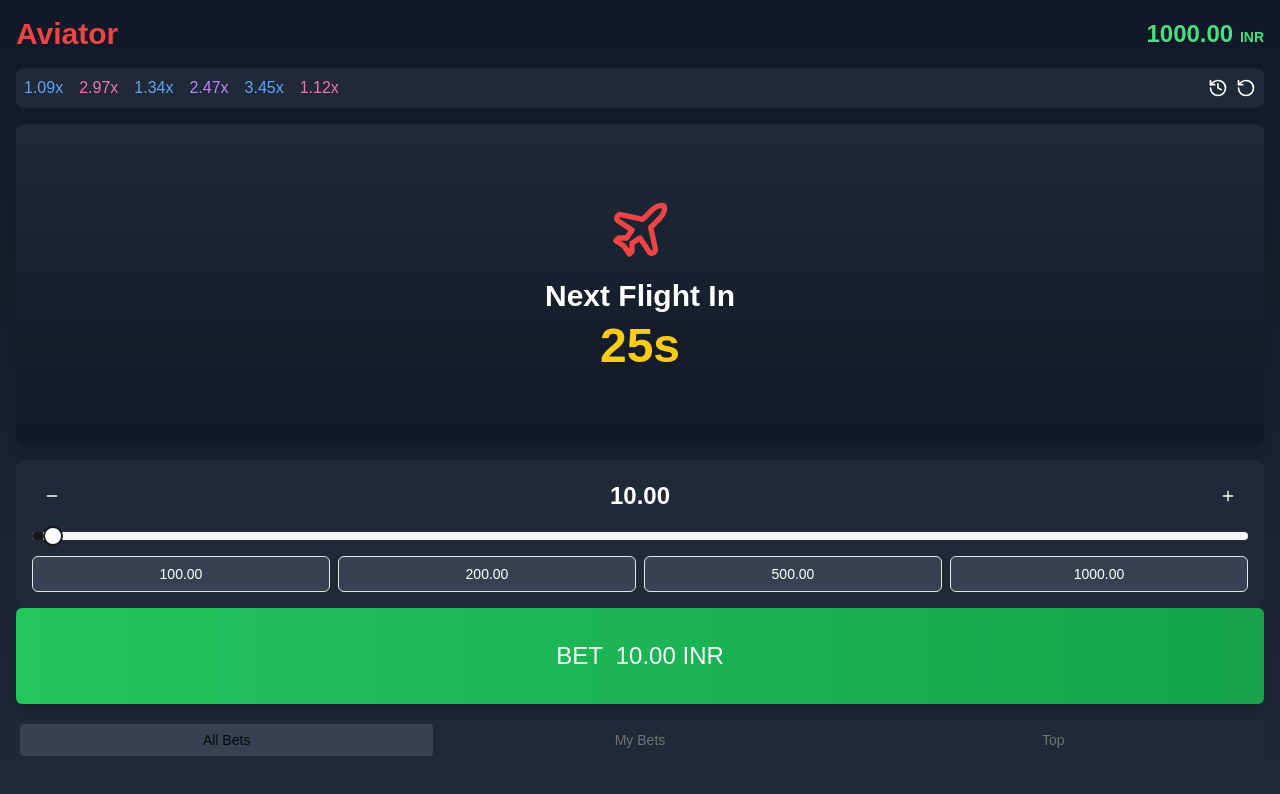
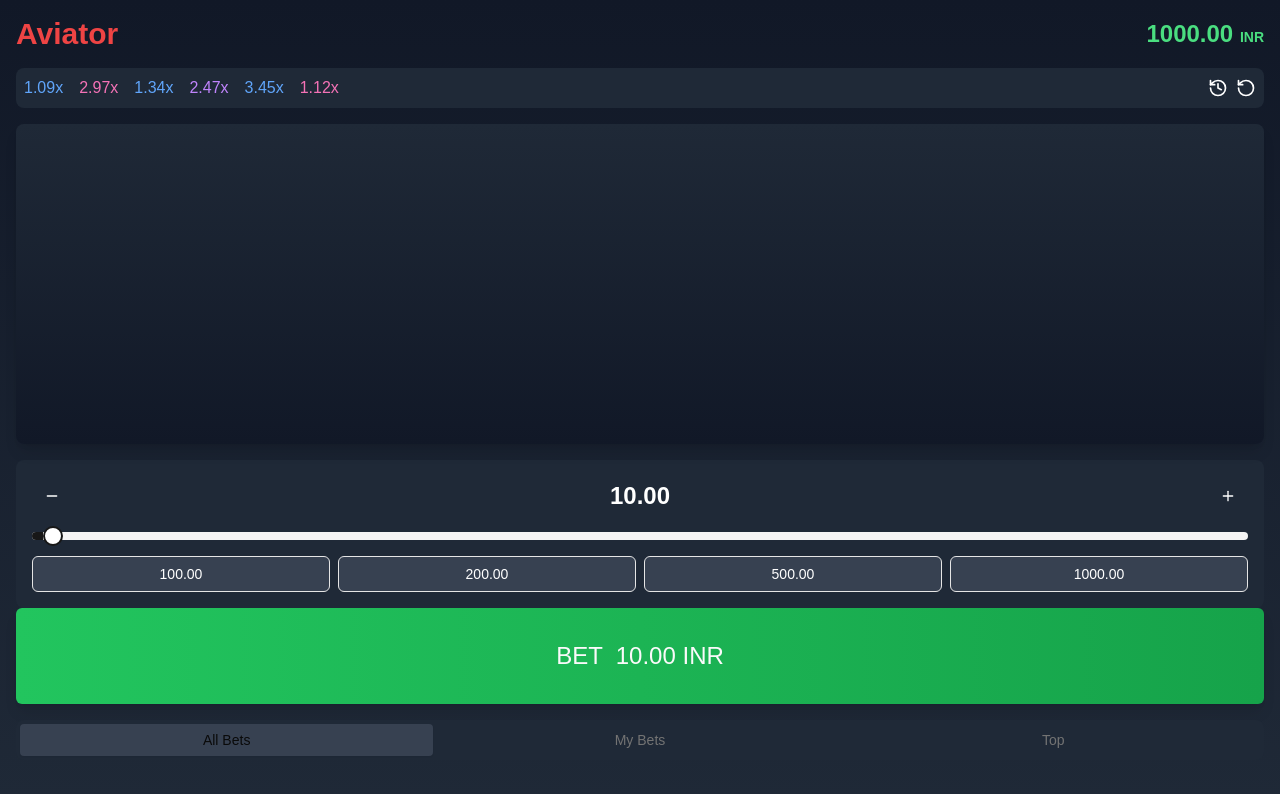
Before and after one commit to onlyprogrammers/color-prediction, a Next.js app in the folder colorprediction/: page /games/aviator in a window 1280 px wide. Shown: the top 794 px of the page. Built offline with nearby package versions, Linux system fonts and the light colour scheme.

Commit message:
solve error

```diff
--- a/colorprediction/components/aviator-game.tsx
+++ b/colorprediction/components/aviator-game.tsx
@@ -5,7 +5,7 @@ import { Button } from "@/components/ui/button"
 import { Tabs, TabsList, TabsTrigger } from "@/components/ui/tabs"
 import { Slider } from "@/components/ui/slider"
 import { Minus, Plus, History, RotateCcw, Plane } from "lucide-react"
-import { motion, AnimatePresence } from "framer-motion"
+// import { motion, AnimatePresence } from "framer-motion"
 
 export default function AviatorGame() {
   const [balance, setBalance] = useState(1000)
@@ -149,46 +149,7 @@ export default function AviatorGame() {
       {/* Game Area */}
       <div className="relative h-48 sm:h-64 md:h-80 mb-2 sm:mb-4 rounded-lg bg-gradient-to-b from-gray-800 to-gray-900 overflow-hidden shadow-lg">
         <canvas ref={canvasRef} width={400} height={300} className="w-full h-full" />
-        <AnimatePresence>
-          {gameState === "waiting" && (
-            <motion.div
-              initial={{ opacity: 0, scale: 0.8 }}
-              animate={{ opacity: 1, scale: 1 }}
-              exit={{ opacity: 0, scale: 0.8 }}
-              className="absolute inset-0 flex flex-col items-center justify-center"
-            >
-              <Plane className="w-12 h-12 sm:w-16 sm:h-16 text-red-500 mb-2 sm:mb-4" />
-              <div className="text-xl sm:text-3xl font-bold mb-1 sm:mb-2">Next Flight In</div>
-              <div className="text-3xl sm:text-5xl font-bold text-yellow-400">{countdown}s</div>
-            </motion.div>
-          )}
-          {(gameState === "flying" || gameState === "crashed") && (
-            <motion.div
-              key="multiplier"
-              initial={{ opacity: 0, scale: 0.8 }}
-              animate={{ opacity: 1, scale: 1 }}
-              exit={{ opacity: 0, scale: 0.8 }}
-              className="absolute inset-0 flex items-center justify-center"
-            >
-              <div className="text-5xl sm:text-8xl font-bold text-red-500 drop-shadow-glow">
-                {multiplier.toFixed(2)}x
-              </div>
-            </motion.div>
-          )}
-          {gameState === "crashed" && (
-            <motion.div
-              initial={{ opacity: 0, y: 50 }}
-              animate={{ opacity: 1, y: 0 }}
-              exit={{ opacity: 0, y: 50 }}
-              className="absolute inset-x-0 bottom-4 sm:bottom-10 text-center"
-            >
-              <div className="text-2xl sm:text-4xl font-bold text-red-500 mb-1 sm:mb-2">CRASHED!</div>
-              <div className="text-lg sm:text-2xl font-semibold">
-                {activeBet > 0 ? "Better luck next time!" : "You cashed out in time!"}
-              </div>
-            </motion.div>
-          )}
-        </AnimatePresence>
+
       </div>
 
       {/* Betting Controls */}
```
